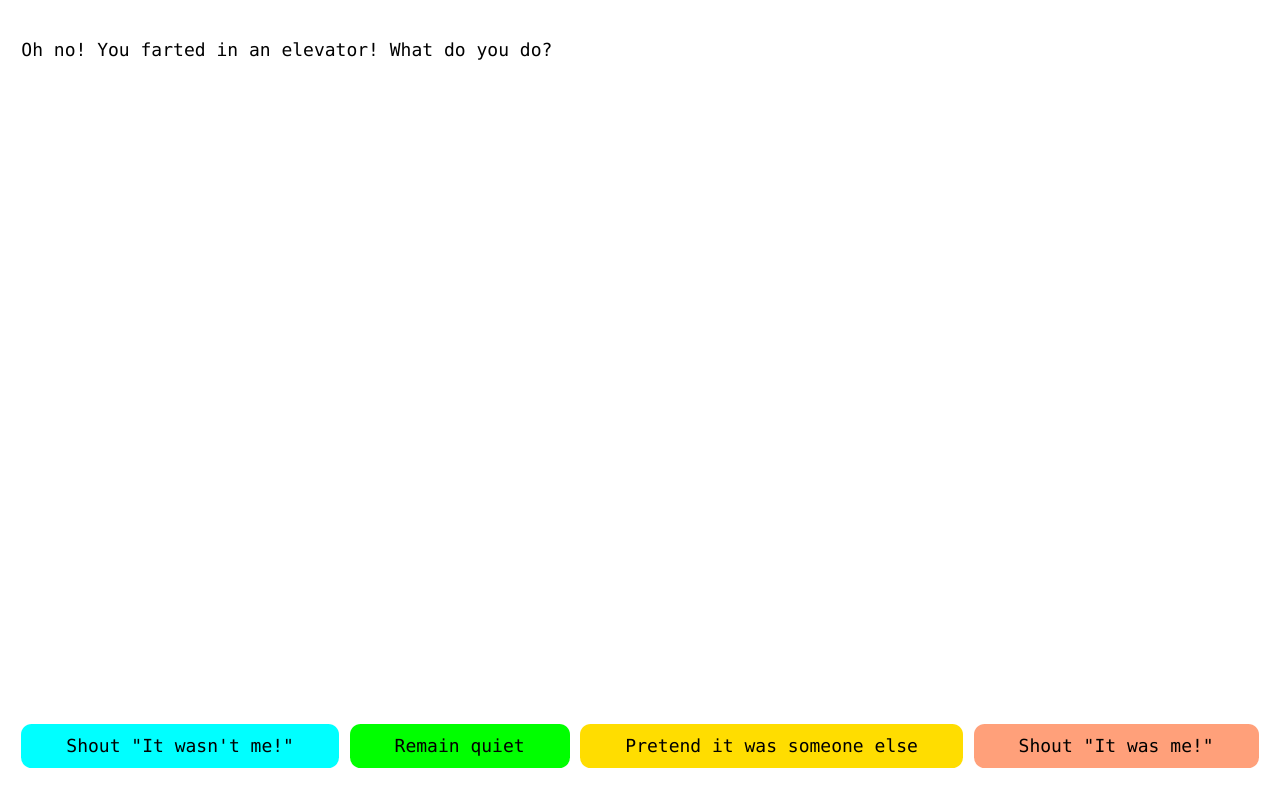
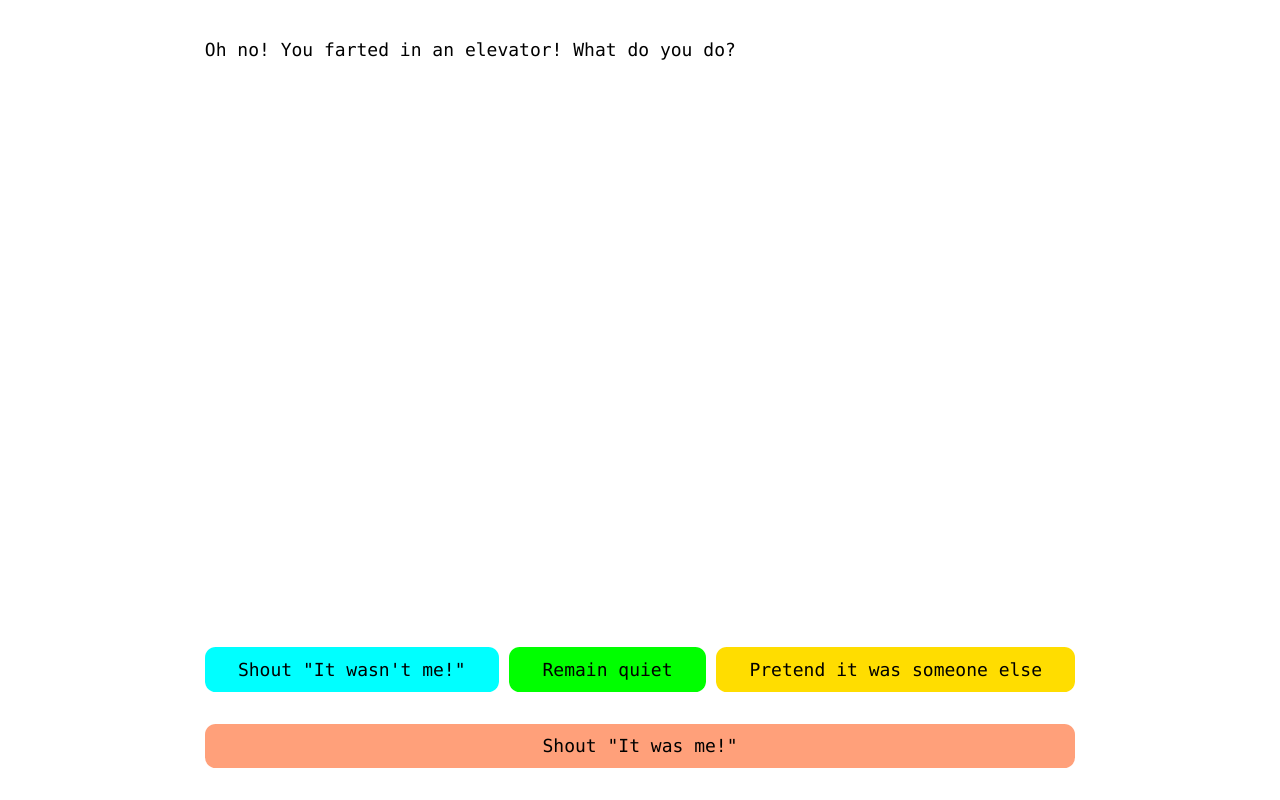
Before and after one commit to andydevs/choose-your-own-adventure, a website built with webpack: page public/index.html in a window 1280 px wide. Built offline with nearby package versions, Linux system fonts and the light colour scheme; what gojs would draw is missing.

Commit message:
Add some padding for bigger screens

```diff
--- a/app/style/main.scss
+++ b/app/style/main.scss
@@ -26,6 +26,18 @@
 
     // Spacing
     padding: 16pt;
+    @media screen and (min-width: 1200px) {
+        padding-left: 16%;
+        padding-right: 16%;
+    }
+    @media screen and (min-width: 1600px) {
+        padding-left: 32%;
+        padding-right: 32%;
+    }
+    @media screen and (min-height: 1080px) {
+        padding-top: 4%;
+        padding-bottom: 4%;
+    }
 }
 // Container for containing elements
 .container {
```
